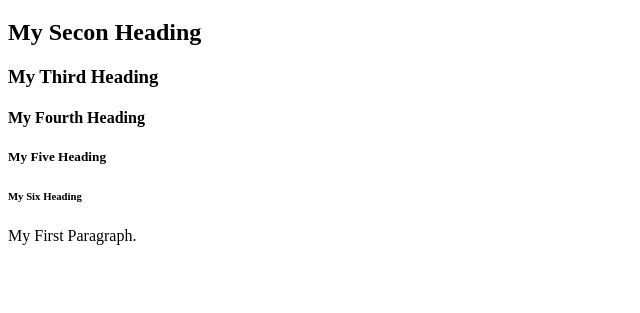
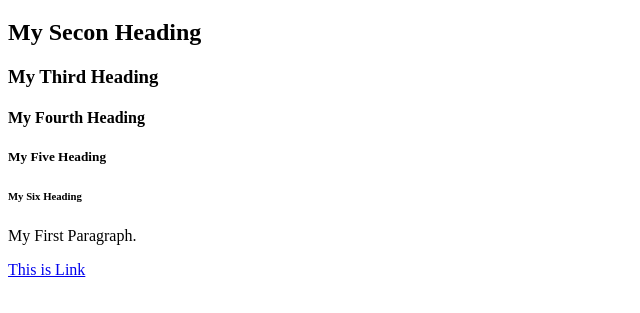
Before and after one commit to renaldimaulanaishak/risyanz.github.io, a plain HTML site: page index.html in a window 1280 px wide. Shown: the part 61-374 px from the top of the page, without its empty margins (0-640 px from the left). Drawn offline with Linux system fonts and the light colour scheme.

Commit message:
Initial commit

```diff
--- a/index.html
+++ b/index.html
@@ -13,5 +13,6 @@
 		<h6>My Six Heading</h6>
 		<p>My First Paragraph.</p>
 
+		<a href="https://www.w3schools.com">This is Link</a>
 	</body>
 </html>
```
